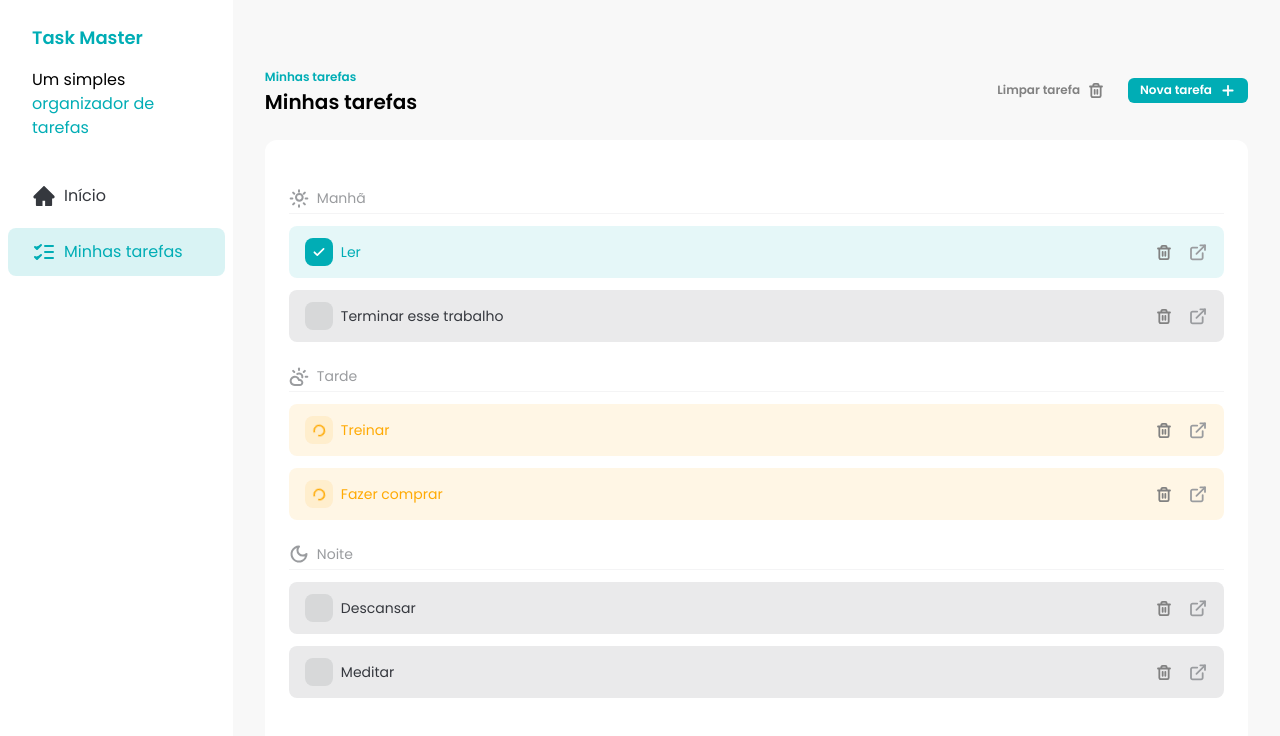
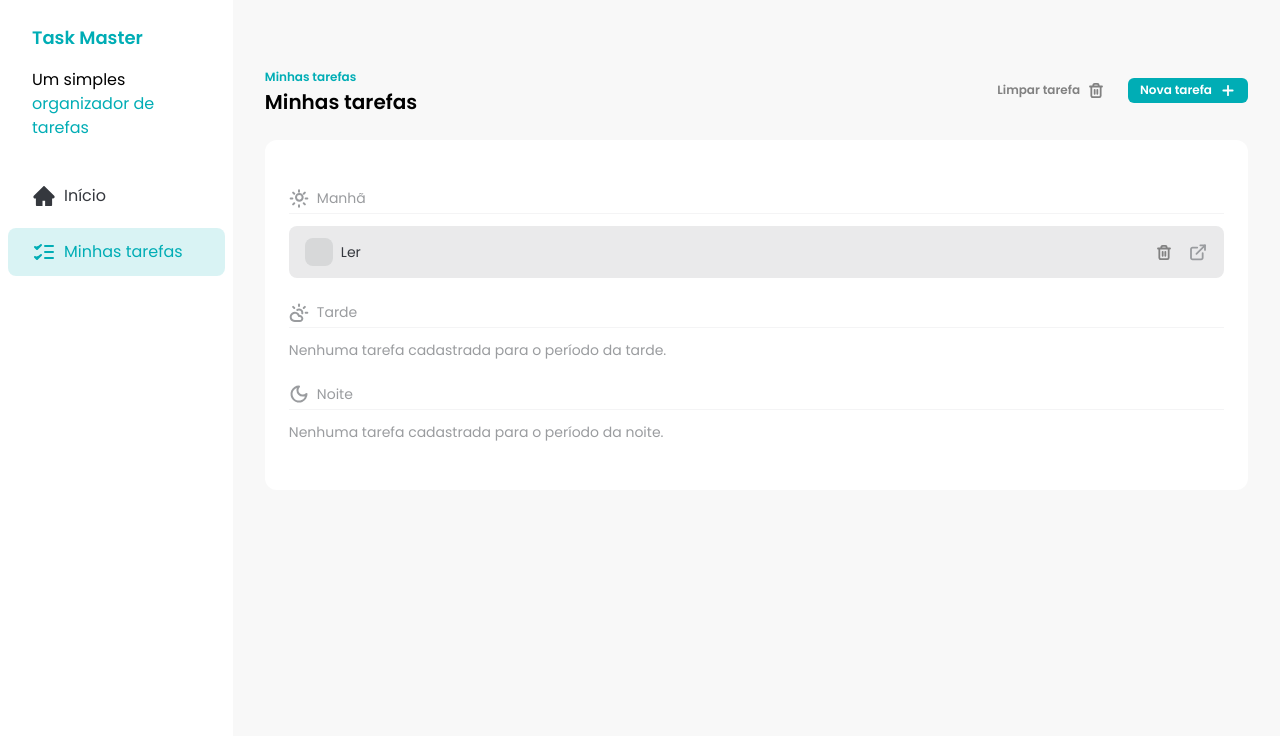
Before and after one commit to gabrielqrzz/fsc-task-manager, a React (Vite) app: page / in a window 1280 px wide. Shown: the top 736 px of the page. Built offline with nearby package versions, Linux system fonts and the light colour scheme; data requests are answered from the project's data file.

Commit message:
feat: ensure empty message is shown Tasks component

```diff
--- a/db.json
+++ b/db.json
@@ -1,45 +1,10 @@
 {
   "tasks": [
     {
-      "id": "2",
+      "id": "6cb06985-9588-4585-9bfa-2fb8899dc29c",
       "title": "Ler",
-      "description": "Ler David Goggins",
       "time": "morning",
-      "status": "done"
-    },
-    {
-      "id": "3",
-      "title": "Treinar",
-      "description": "Ganhar musculo",
-      "time": "afternoon",
-      "status": "in_progress"
-    },
-    {
-      "id": "4",
-      "title": "Fazer comprar",
-      "description": "Mercado",
-      "time": "afternoon",
-      "status": "in_progress"
-    },
-    {
-      "id": "5",
-      "title": "Descansar",
-      "description": "Dormir",
-      "time": "evening",
-      "status": "not_started"
-    },
-    {
-      "id": "6",
-      "title": "Meditar",
-      "description": "Meditar por 10min",
-      "time": "evening",
-      "status": "not_started"
-    },
-    {
-      "id": "0b6a0898-1e09-4f26-9a55-299ce8b610a6",
-      "title": "Terminar esse trabalho",
-      "time": "morning",
-      "description": "!",
+      "description": "aaa",
       "status": "not_started"
     }
   ]
--- a/src/components/Tasks.jsx
+++ b/src/components/Tasks.jsx
@@ -110,6 +110,11 @@ const Tasks = () => {
       <div className="rounded-xl bg-white p-6">
         <div className="my-6 space-y-3">
           <TasksSeparator title="Manhã" icon={<SunIcon />}></TasksSeparator>
+          {morningTasks.length === 0 && (
+            <p className="text-sm text-brand-text-gray">
+              Nenhuma tarefa cadastrada para o período da manhã.
+            </p>
+          )}
           {morningTasks.map((task) => (
             <TaskItem
               key={task.id}
@@ -124,6 +129,11 @@ const Tasks = () => {
             title="Tarde"
             icon={<CloudSunIcon />}
           ></TasksSeparator>
+          {afternoonTasks.length === 0 && (
+            <p className="text-sm text-brand-text-gray">
+              Nenhuma tarefa cadastrada para o período da tarde.
+            </p>
+          )}
           {afternoonTasks.map((task) => (
             <TaskItem
               key={task.id}
@@ -135,6 +145,11 @@ const Tasks = () => {
         </div>
         <div className="my-6 space-y-3">
           <TasksSeparator title="Noite" icon={<MoonIcon />}></TasksSeparator>
+          {eveningTasks.length === 0 && (
+            <p className="text-sm text-brand-text-gray">
+              Nenhuma tarefa cadastrada para o período da noite.
+            </p>
+          )}
           {eveningTasks.map((task) => (
             <TaskItem
               key={task.id}
```
